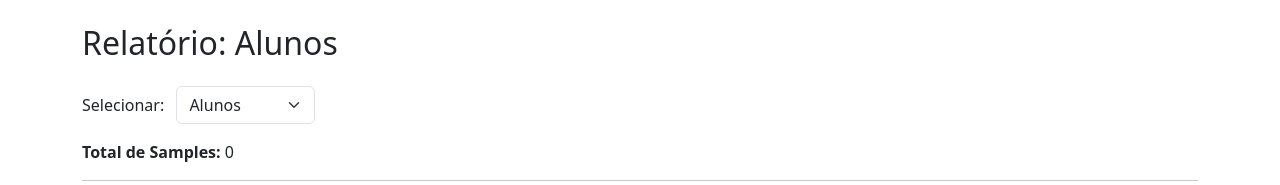
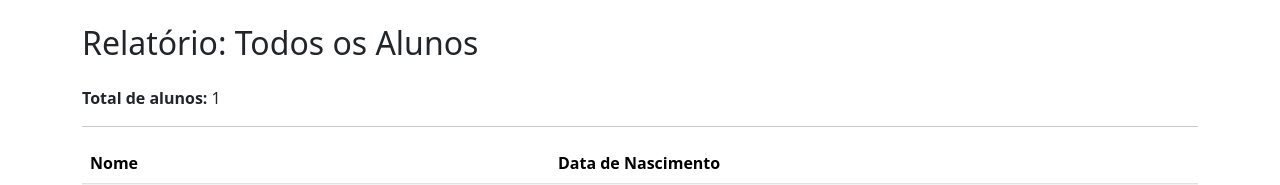
Before and after one commit to RanyereLima25/ebd, a Flask app: template templates/relatorio_todos_alunos.html in a window 1280 px wide. Shown: the part 56-241 px from the top of the page. Run offline with Flask 3, Linux system fonts and the light colour scheme; tables that the repository leaves empty hold one stand-in row (values such as "Sample post"); the template is opened without the code that fills it: values that come from a table or form of the project are taken from there, most other values are stand-ins (such as "Sample title", 1, 10 or a date in 2020).

Commit message:
Update relatorio_todos_alunos.html

```diff
--- a/templates/relatorio_todos_alunos.html
+++ b/templates/relatorio_todos_alunos.html
@@ -1,28 +1,10 @@
 {% extends 'base.html' %}
 
-{% block title %}Relatório{% endblock %}
+{% block title %}Todos os Alunos{% endblock %}
 
 {% block content %}
-<h2 class="mb-4">Relatório:
-  {% if filtro_tipo == 'professor' %}
-    Professores
-  {% else %}
-    Alunos
-  {% endif %}
-</h2>
-
-<form method="get" class="mb-3">
-  <label for="tipo">Selecionar:</label>
-  <select name="tipo" id="tipo" onchange="this.form.submit()" class="form-select w-auto d-inline mx-2">
-    <option value="aluno" {% if filtro_tipo == 'aluno' %}selected{% endif %}>Alunos</option>
-    <option value="professor" {% if filtro_tipo == 'professor' %}selected{% endif %}>Professores</option>
-  </select>
-</form>
-
-<p><strong>Total de {{ filtro_tipo }}s:</strong>
-  {{ alunos | selectattr("tipo", "equalto", filtro_tipo) | list | length }}
-</p>
-
+<h2 class="mb-4">Relatório: Todos os Alunos</h2>
+<p><strong>Total de alunos:</strong> {{ alunos|length }}</p> <!-- Contador adicionado -->
 <hr>
 <table class="table table-striped">
   <thead>
@@ -33,7 +15,6 @@
   </thead>
   <tbody>
     {% for aluno in alunos %}
-      {% if aluno.tipo == filtro_tipo %}
     <tr>
       <td>{{ aluno.nome }}</td>
       <td>
@@ -44,13 +25,11 @@
         {% endif %}
       </td>
     </tr>
-      {% endif %}
     {% endfor %}
   </tbody>
 </table>
 
 <a href="{{ url_for('relatorios') }}" class="btn btn-secondary mt-3">Voltar</a>
-
 <footer style="
     background-color: #f8f9fa;
     padding: 1.5rem 1rem;
@@ -70,4 +49,5 @@
     <span style="font-weight: 700; color: #1a1a1a;">Registrado:</span> Ranyere Lima
   </p>
 </footer>
+
 {% endblock %}
```
Lines whose indentation alone changed are shown as unchanged.
